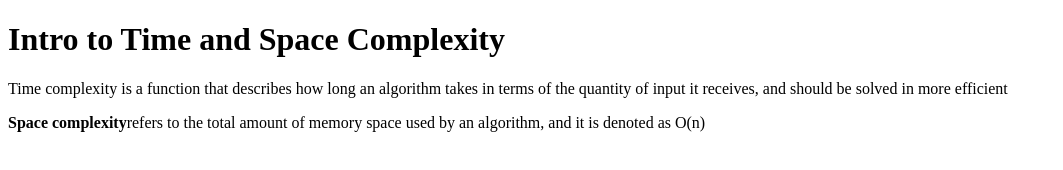
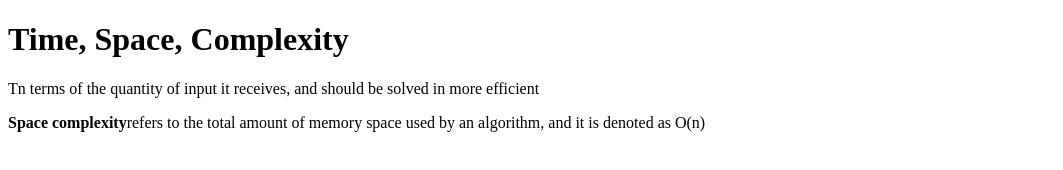
Before and after one commit to acciojob/time-and-space-complexity-TANDEL1, a website: page main.html in a window 1280 px wide. Shown: the whole page, without its empty margins (0-1063 px from the left). Drawn offline with Linux system fonts and the light colour scheme.

Commit message:
created a submission

```diff
--- a/main.html
+++ b/main.html
@@ -8,11 +8,9 @@
 
 <body>
 	<!-- the entire body must be written by student -->
-	<h1>Intro to Time and Space Complexity</h1>
-	<p>Time complexity is a function that describes how long an algorithm takes in terms of the quantity of input it receives, and should be solved in more efficient</p>
-	<p>
-		<b>Space complexity</b>refers to the total amount of memory space used by an algorithm, and it is denoted as O(n)
-	</p>
+	<h1>Time, Space, Complexity</h1>
+	<p>Tn terms of the quantity of input it receives, and should be solved in more efficient</p>
+	<p><b>Space complexity</b>refers to the total amount of memory space used by an algorithm, and it is denoted as O(n)</p>
     <script type="text/javascript" src="./script.js">
 </script>
 
```
